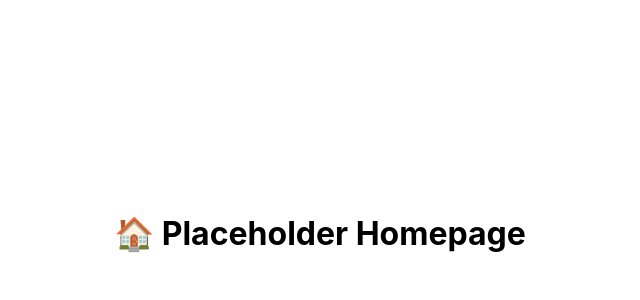
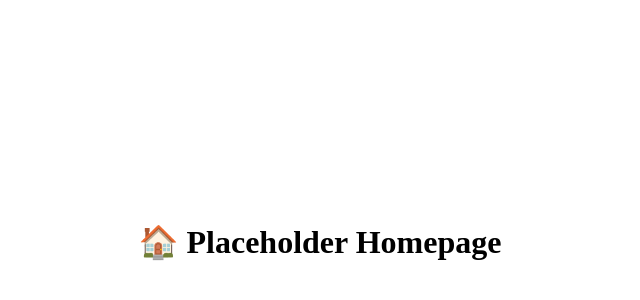
Before and after one commit to emman038/fe-scaffold, a React (Create React App) app: page / in a window 1280 px wide. Shown: the part 172-472 px from the top of the page, without its empty margins (320-960 px from the left). Built offline with nearby package versions, Linux system fonts and the light colour scheme.

Commit message:
feat: add AppRoute

```diff
--- /dev/null
+++ b/src/components/appRoute/AppRoute.tsx
@@ -0,0 +1,7 @@
+import { AppRouteConfig } from '@AppTypes';
+
+const AppRoute = ({ render }: AppRouteConfig) => {
+  return <>{render()}</>;
+};
+
+export default AppRoute;
--- a/src/routes/index.config.ts
+++ b/src/index.config.ts
@@ -4,3 +4,7 @@ export type RoutesConfig = {
   path: string;
   render: () => ReactElement;
 };
+
+export type AppRouteConfig = {
+  render: () => ReactElement;
+};
--- a/src/index.css
+++ /dev/null
@@ -1,13 +0,0 @@
-body {
-  margin: 0;
-  font-family:
-    -apple-system, BlinkMacSystemFont, 'Segoe UI', 'Roboto', 'Oxygen', 'Ubuntu',
-    'Cantarell', 'Fira Sans', 'Droid Sans', 'Helvetica Neue', sans-serif;
-  -webkit-font-smoothing: antialiased;
-  -moz-osx-font-smoothing: grayscale;
-}
-
-code {
-  font-family:
-    source-code-pro, Menlo, Monaco, Consolas, 'Courier New', monospace;
-}
--- a/src/index.tsx
+++ b/src/index.tsx
@@ -1,6 +1,5 @@
 import React from 'react';
 import ReactDOM from 'react-dom/client';
-import './index.css';
 import { BrowserRouter as Router } from 'react-router-dom';
 
 import reportWebVitals from './reportWebVitals';
--- a/src/routes/App.css
+++ /dev/null
@@ -1,38 +0,0 @@
-.App {
-  text-align: center;
-}
-
-.App-logo {
-  height: 40vmin;
-  pointer-events: none;
-}
-
-@media (prefers-reduced-motion: no-preference) {
-  .App-logo {
-    animation: App-logo-spin infinite 20s linear;
-  }
-}
-
-.App-header {
-  background-color: #282c34;
-  min-height: 100vh;
-  display: flex;
-  flex-direction: column;
-  align-items: center;
-  justify-content: center;
-  font-size: calc(10px + 2vmin);
-  color: white;
-}
-
-.App-link {
-  color: #61dafb;
-}
-
-@keyframes App-logo-spin {
-  from {
-    transform: rotate(0deg);
-  }
-  to {
-    transform: rotate(360deg);
-  }
-}
--- a/src/routes/App.tsx
+++ b/src/routes/App.tsx
@@ -1,8 +1,7 @@
-import './App.css';
+import { RoutesConfig } from '@AppTypes';
+import { Routes, Route } from 'react-router-dom';
+import AppRoute from 'src/components/appRoute/AppRoute';
 
-import { Routes, Route } from 'react-router-dom';
-
-import { RoutesConfig } from './index.config';
 import PlaceHolderHomePage from './placeHolderHomePage';
 import PlaceHolderNotFound from './placeHolderNotFound';
 
@@ -17,7 +16,7 @@ function App() {
   return (
     <Routes>
       {routesConfig().map(({ path, render }) => (
-        <Route key={path} path={path} element={render()} />
+        <Route key={path} path={path} element={<AppRoute render={render} />} />
       ))}
       <Route path="*" element={<PlaceHolderNotFound />} />
     </Routes>
--- a/tsconfig.json
+++ b/tsconfig.json
@@ -13,7 +13,8 @@
     "allowJs": true,
     "baseUrl": ".",
     "paths": {
-      "@AppUtils": ["src/utils"]
+      "@AppUtils": ["src/utils"],
+      "@AppTypes": ["src/index.config.ts"]
     },
     "types": ["jest", "node", "@testing-library/jest-dom"],
     "typeRoots": ["./node_modules/@types"],
```
Also changed, not shown: src/components/appRoute/index.ts (added).
